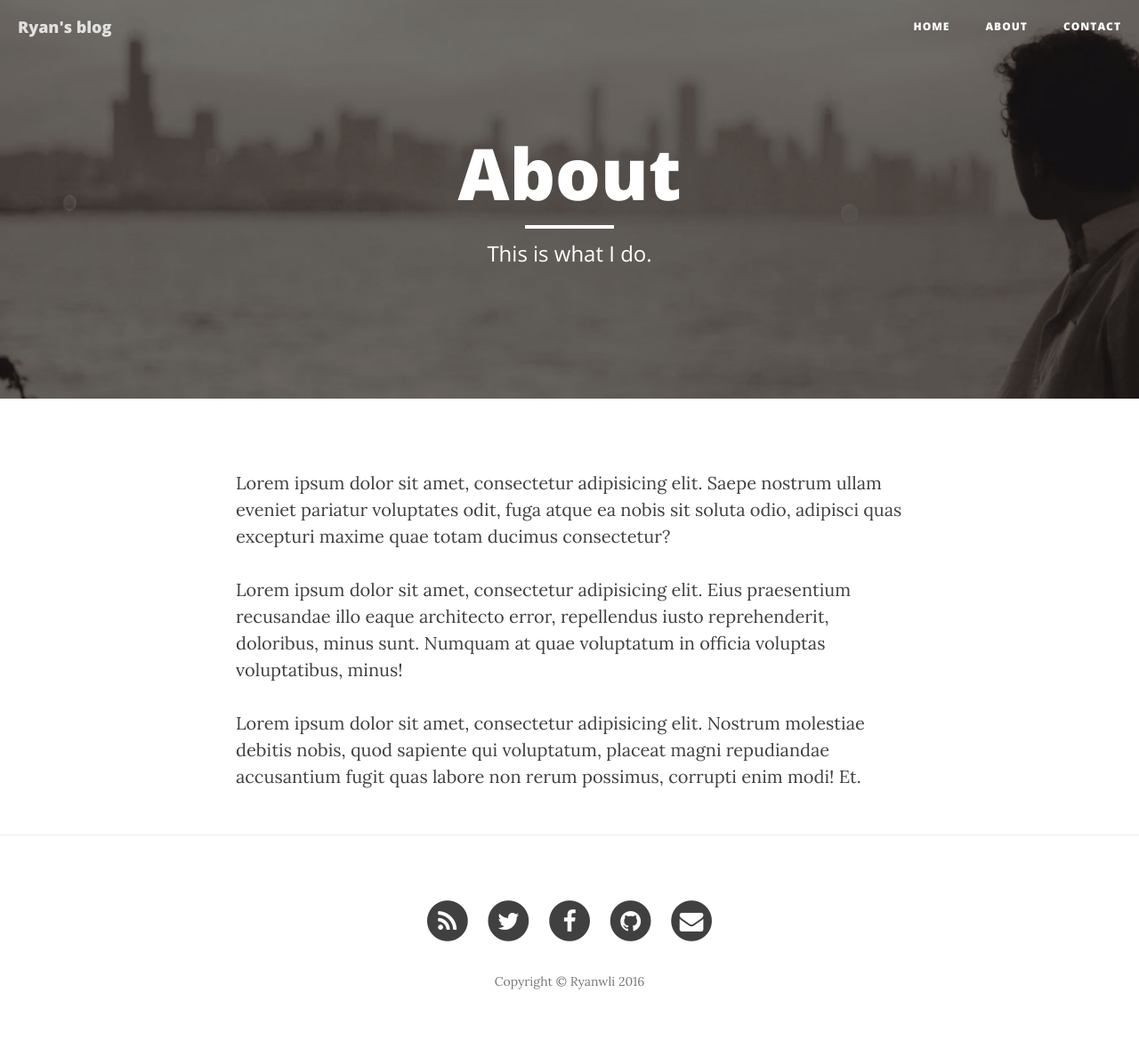
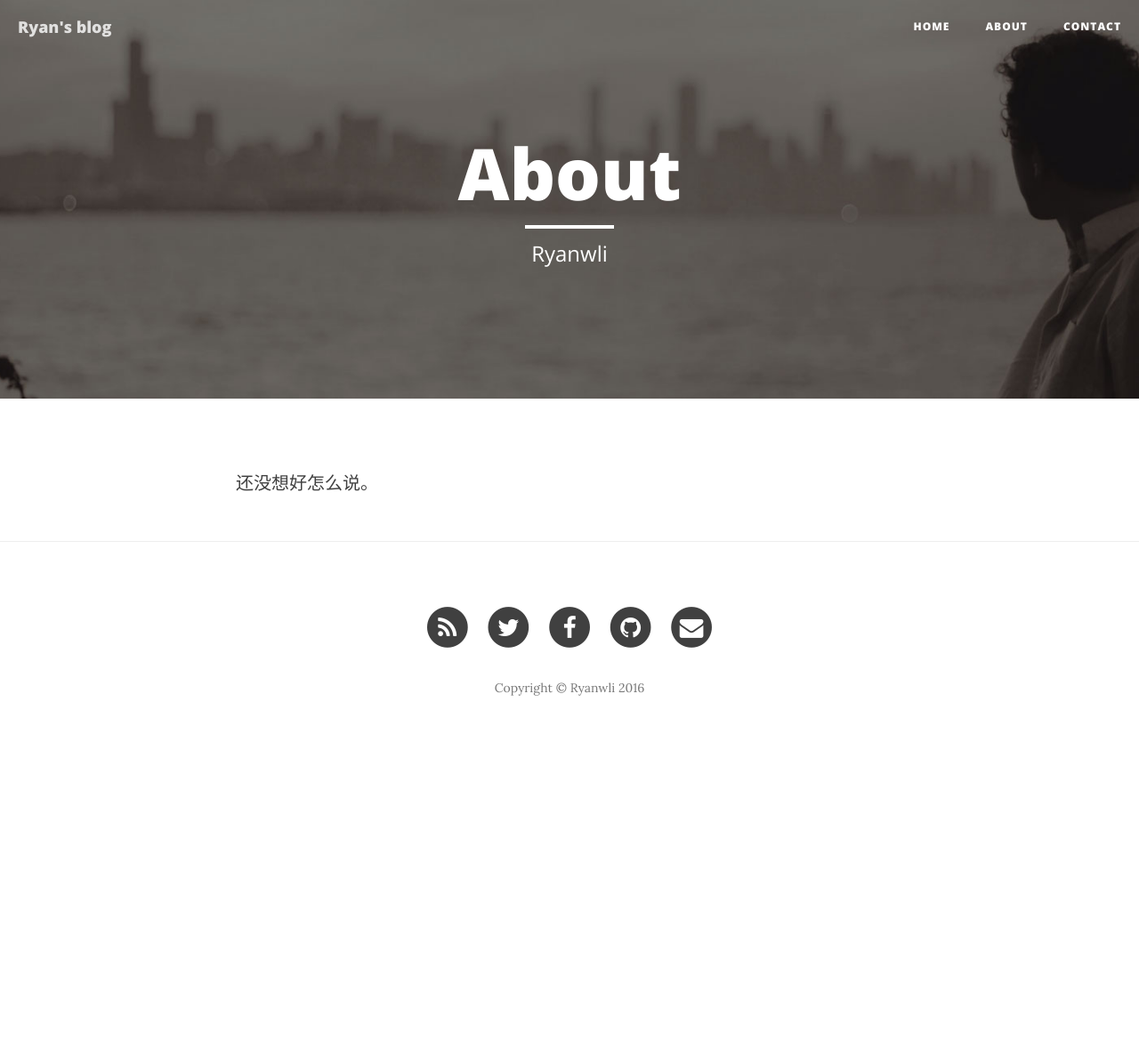
Before and after one commit to ryanwli/ryanwli.github.io, a Jekyll site: the page built from about.html, in a window 1280 px wide. Shown: the whole page at 89% size. Built offline with Jekyll 4.4.1, drawn with Linux system fonts in a browser that asks for light colours; nearby versions of some CDN libraries; after the commit the page ends 900 px from its top, so only the background shows below that.

Commit message:
change sub title

```diff
--- a/about.html
+++ b/about.html
@@ -1,12 +1,8 @@
 ---
 layout: page
 title: "About"
-description: "This is what I do."
+description: "Ryanwli"
 header-img: "img/about-bg.jpg"
 ---
 
-<p>Lorem ipsum dolor sit amet, consectetur adipisicing elit. Saepe nostrum ullam eveniet pariatur voluptates odit, fuga atque ea nobis sit soluta odio, adipisci quas excepturi maxime quae totam ducimus consectetur?</p>
-
-<p>Lorem ipsum dolor sit amet, consectetur adipisicing elit. Eius praesentium recusandae illo eaque architecto error, repellendus iusto reprehenderit, doloribus, minus sunt. Numquam at quae voluptatum in officia voluptas voluptatibus, minus!</p>
-
-<p>Lorem ipsum dolor sit amet, consectetur adipisicing elit. Nostrum molestiae debitis nobis, quod sapiente qui voluptatum, placeat magni repudiandae accusantium fugit quas labore non rerum possimus, corrupti enim modi! Et.</p>
+<p>还没想好怎么说。</p>
--- a/index.html
+++ b/index.html
@@ -1,6 +1,6 @@
 ---
 layout: page
-description: "A Clean Blog Theme by Start Bootstrap"
+description: "Clean Code, Clean life"
 ---
 
 {% for post in paginator.posts %}
```
